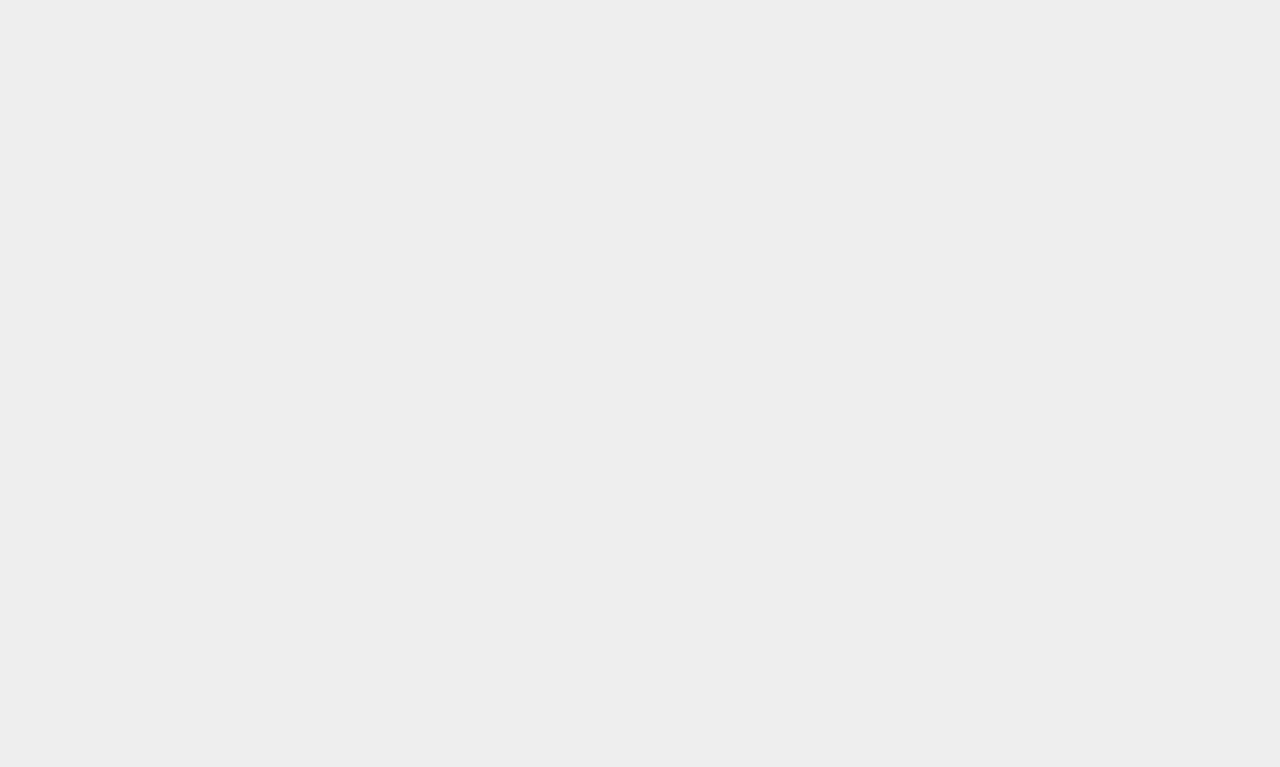
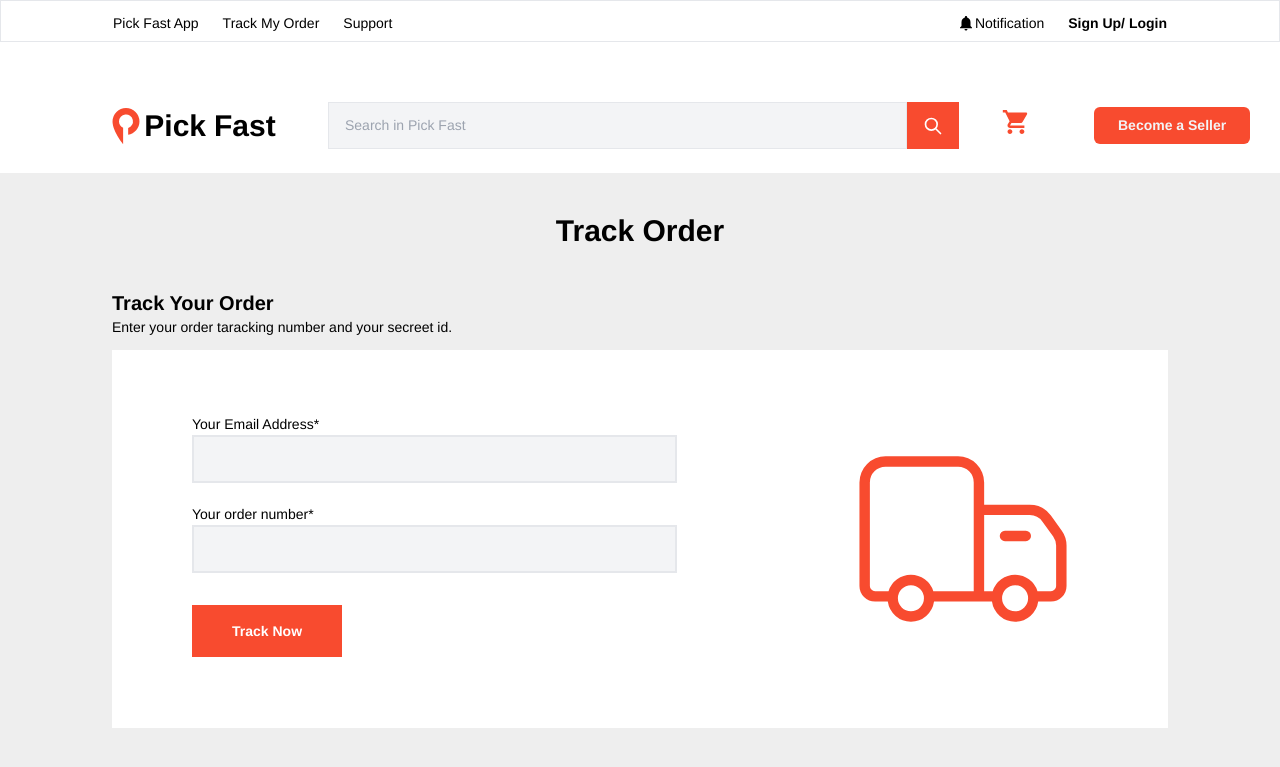
Before and after one commit to alhabib911/pick-fast, a React (Create React App) app: page /tracking-order in a window 1280 px wide. Before the commit this address had no page. Shown: the top 767 px of the page. Built offline with nearby package versions, Linux system fonts and the light colour scheme.

Commit message:
Tracking Order done

```diff
--- a/src/App.js
+++ b/src/App.js
@@ -2,6 +2,7 @@
 import './App.css';
 import HomeOne from './Components/HomePage/HomeOne/HomeOne';
 import HomeTwo from './Components/HomePage/HomeTwo/HomeTwo';
+import TrackingOrder from './Components/Pages/TrackingOrder/TrackingOrder';
 
 
 function App() {
@@ -11,6 +12,7 @@
         <Route path='/' element={<HomeOne/>}/>
         <Route path='/home' element={<HomeOne/>}/>
         <Route path='/home-2' element={<HomeTwo/>}/>
+        <Route path='/tracking-order' element={<TrackingOrder/>}/>
       </Routes>
     </div>
   );
--- a/src/Components/Common/BodyOne/BannerSection.js
+++ b/src/Components/Common/BodyOne/BannerSection.js
@@ -6,6 +6,23 @@
 const BannerSection = () => {
     return (
         <div>
+            <div>
+                <div>
+                    <div className='lg:mx-28 lg:flex md:flex hidden pt-2 bg-white w-[230px] absolute'>
+                        <ul>
+                            <li className='py-1 hover:bg-gray-100 mt-5 pl-4 text-sm text-gray-600'>Women's & Girls' Fashion</li>
+                            <li className='py-1 hover:bg-gray-100 pl-4 text-sm text-gray-600'>Health & Beauty</li>
+                            <li className='py-1 hover:bg-gray-100 pl-4 text-sm text-gray-600'>Watches, Bags, Jewellery</li>
+                            <li className='py-1 hover:bg-gray-100 pl-4 text-sm text-gray-600'>Men's & Boys' Fashion</li>
+                            <li className='py-1 hover:bg-gray-100 pl-4 text-sm text-gray-600'>Babies & Toys</li>
+                            <li className='py-1 hover:bg-gray-100 pl-4 text-sm text-gray-600'>Electronics Devices</li>
+                            <li className='py-1 hover:bg-gray-100 pl-4 text-sm text-gray-600'>TV & Home Appliances</li>
+                            <li className='py-1 hover:bg-gray-100 pl-4 text-sm text-gray-600'>Groceries & Pets</li>
+                            <li className='py-1 hover:bg-gray-100 pl-4 text-sm text-gray-600 pb-1'>Home & Lifestyle</li>
+                        </ul>
+                    </div>
+                </div>
+            </div>
             <div className='flex lg:justify-start md:justify-end justify-center gap-1 lg:mx-28 md:mx-5 mx-0'>
                 <div className='lg:w-2/3 w-12/12'>
                     <img src={banner} alt="" />
--- a/src/Components/Common/Navbar/Navbar.js
+++ b/src/Components/Common/Navbar/Navbar.js
@@ -15,9 +15,9 @@
                 <div className='lg:flex md:flex hidden justify-evenly lg:mx-28 md:mx-10 mx-4 lg:pt-3 md:pt-3'>
                     <div className='w-1/2 '>
                         <ul className='flex gap-6'>
-                            <li>Pick Fast App</li>
-                            <li>Track My Order</li>
-                            <li>Support</li>
+                            <Link to='/'><li>Pick Fast App</li></Link>
+                            <Link to='/tracking-order'><li>Track My Order</li></Link>
+                            <Link to='/'><li>Support</li></Link>
                         </ul>
                     </div>
                     <div className='w-1/2'>
@@ -56,21 +56,6 @@
                 </div>
             </div>
             {/* 2nd bar end */}
-            <div>
-                <div className='lg:mx-28 lg:flex md:flex hidden pt-2 bg-white w-[230px] absolute'>
-                    <ul>
-                        <li className='py-1 hover:bg-gray-100 mt-5 pl-4 text-sm text-gray-600'>Women's & Girls' Fashion</li>
-                        <li className='py-1 hover:bg-gray-100 pl-4 text-sm text-gray-600'>Health & Beauty</li>
-                        <li className='py-1 hover:bg-gray-100 pl-4 text-sm text-gray-600'>Watches, Bags, Jewellery</li>
-                        <li className='py-1 hover:bg-gray-100 pl-4 text-sm text-gray-600'>Men's & Boys' Fashion</li>
-                        <li className='py-1 hover:bg-gray-100 pl-4 text-sm text-gray-600'>Babies & Toys</li>
-                        <li className='py-1 hover:bg-gray-100 pl-4 text-sm text-gray-600'>Electronics Devices</li>
-                        <li className='py-1 hover:bg-gray-100 pl-4 text-sm text-gray-600'>TV & Home Appliances</li>
-                        <li className='py-1 hover:bg-gray-100 pl-4 text-sm text-gray-600'>Groceries & Pets</li>
-                        <li className='py-1 hover:bg-gray-100 pl-4 text-sm text-gray-600 pb-1'>Home & Lifestyle</li>
-                    </ul>
-                </div>
-            </div>
         </div>
     );
 };
--- /dev/null
+++ b/src/Components/Pages/TrackingOrder/TrackingOrder.js
@@ -0,0 +1,40 @@
+import React from 'react';
+import NavbarFooter from '../../Common/NavbarFooter/NavbarFooter';
+import Navbar from '../../Common/Navbar/Navbar';
+import Footer from '../../Common/Footer/Footer';
+import { CiDeliveryTruck } from 'react-icons/ci';
+
+const TrackingOrder = () => {
+    return (
+        <div>
+            <NavbarFooter />
+            <Navbar />
+            <div>
+                <h2 className='text-center py-10 text-3xl font-semibold'>Track Order</h2>
+                <div className='mx-28'>
+                    <h3 className='text-xl font-semibold'>Track Your Order</h3>
+                    <p>Enter your order taracking number and your secreet id.</p>
+                </div>
+                <div className='flex justify-between mx-28 bg-white px-20 py-16 mt-3 mb-10'>
+                    <div className='w-3/4'>
+                        <form>
+                            <label className='text-sm' htmlFor="">Your Email Address*</label> <br />
+                            <input className='w-9/12 py-3 border-2 text-sm pl-3 bg-gray-100 outline-none' type="email" name="email" id="" /> <br /> <br />
+                            <label className='text-sm' htmlFor="">Your order number*</label> <br />
+                            <input className='w-9/12 py-3 border-2 text-sm pl-3 bg-gray-100 outline-none' type="text" name="order-number" id="" /> <br />
+                            <div className='pt-8'>
+                                <button className='bg-[#F84B2F] px-10 py-4 text-sm font-semibold text-white hover:text-[#F84B2F] hover:bg-white hover:border hover:border-[#F84B2F]' type="submit">Track Now</button>
+                            </div>
+                        </form>
+                    </div>
+                    <div className='text-[250px] text-[#F84B2F]'>
+                        <CiDeliveryTruck />
+                    </div>
+                </div>
+            </div>
+            <Footer />
+        </div>
+    );
+};
+
+export default TrackingOrder;
```
